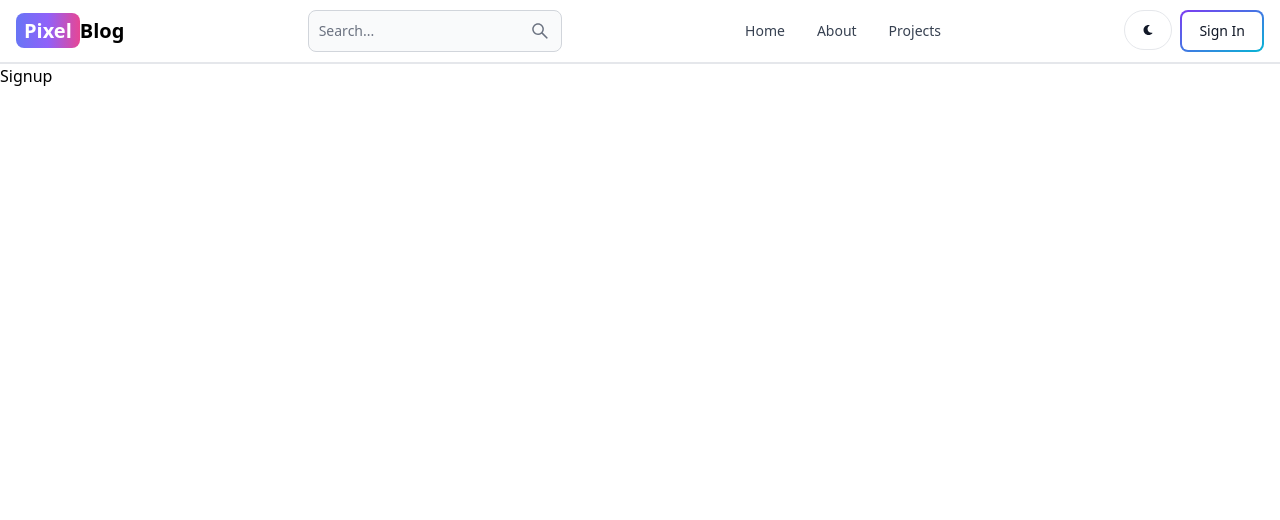
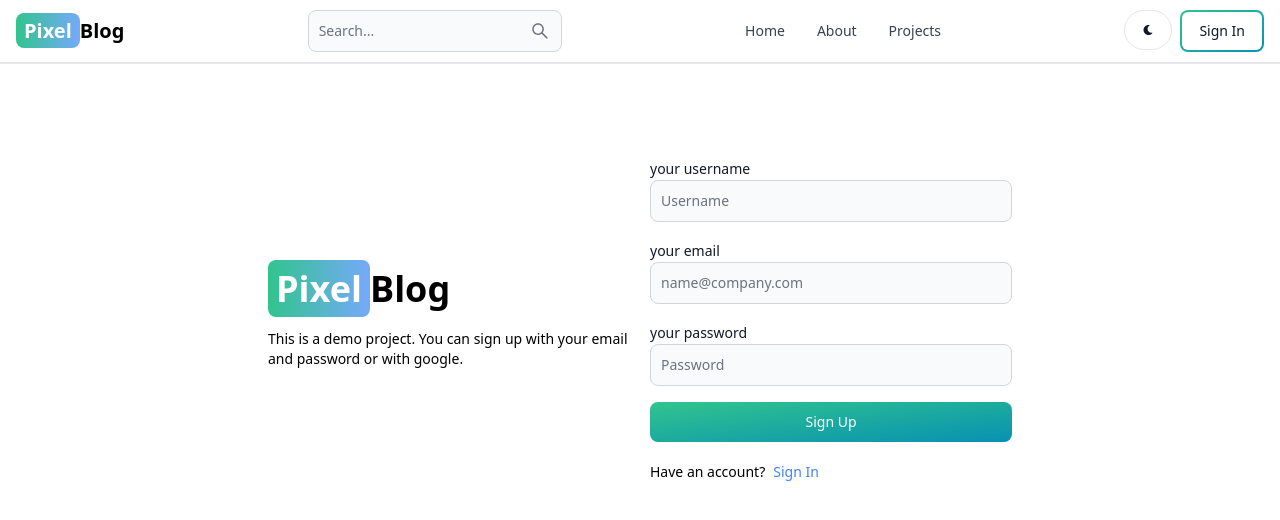
Before and after one commit to visha1002/mern-blog, a React (Vite) app in the folder client/: page /sign-up in a window 1280 px wide. Shown: the top 520 px of the page. Built offline with nearby package versions, Linux system fonts and the light colour scheme.

Commit message:
create sign up page ui

```diff
--- a/client/src/components/Header.jsx
+++ b/client/src/components/Header.jsx
@@ -11,7 +11,7 @@
         to="/"
         className="self-center whitespace-nowrap text-sm sm:text-xl font-semibold dark:text-white"
       >
-        <span className="px-2 py-1 bg-gradient-to-r from-indigo-500 via-purple-500 to-pink-500 rounded-lg text-white">
+        <span className="px-2 py-1 bg-gradient-to-r from-green-400 to-blue-400 rounded-lg text-white">
           Pixel
         </span>
         Blog
@@ -33,7 +33,9 @@
           <FaMoon />
         </Button>
         <Link to="/sign-in">
-          <Button gradientDuoTone="purpleToBlue" outline>Sign In</Button>
+          <Button gradientDuoTone="greenToBlue" outline>
+            Sign In
+          </Button>
         </Link>
         <Navbar.Toggle></Navbar.Toggle>
       </div>
--- a/client/src/pages/Signup.jsx
+++ b/client/src/pages/Signup.jsx
@@ -1,7 +1,47 @@
-import React from 'react'
+import { Button, Label, TextInput } from "flowbite-react";
+import React from "react";
+import { Link } from "react-router-dom";
 
 export default function Signup() {
   return (
-    <div>Signup</div>
-  )
+    <div className="min-h-screen mt-20">
+      <div className="flex p-3 max-w-3xl mx-auto flex-col md:flex-row md:items-center gap-5">
+        {/* left */}
+        <div className="flex-1">
+          <Link to="/" className=" text-4xl font-bold dark:text-white">
+            <span className="px-2 py-1 bg-gradient-to-r  from-green-400 to-blue-400 rounded-lg text-white">
+              Pixel
+            </span>
+            Blog
+          </Link>
+          <p className="text-sm mt-5">
+            This is a demo project. You can sign up with your email and password
+            or with google.
+          </p>
+        </div>
+        {/* right */}
+        <div className="flex-1">
+          <form className="flex flex-col gap-4">
+            <div className="">
+              <Label value="your username" />
+              <TextInput type="text" placeholder="Username" id="username" />
+            </div>
+            <div className="">
+              <Label value="your email" />
+              <TextInput type="text" placeholder="name@company.com" id="email" />
+            </div>
+            <div className="">
+              <Label value="your password" />
+              <TextInput type="text" placeholder="Password" id="password" />
+            </div>
+            <Button gradientDuoTone='greenToBlue' type="submit">Sign Up</Button>
+          </form>
+          <div className="flex gap-2 text-sm mt-5">
+            <span>Have an account?</span>
+            <Link to='/sign-in' className="text-blue-500">Sign In</Link>
+          </div>
+        </div>
+      </div>
+    </div>
+  );
 }
```
